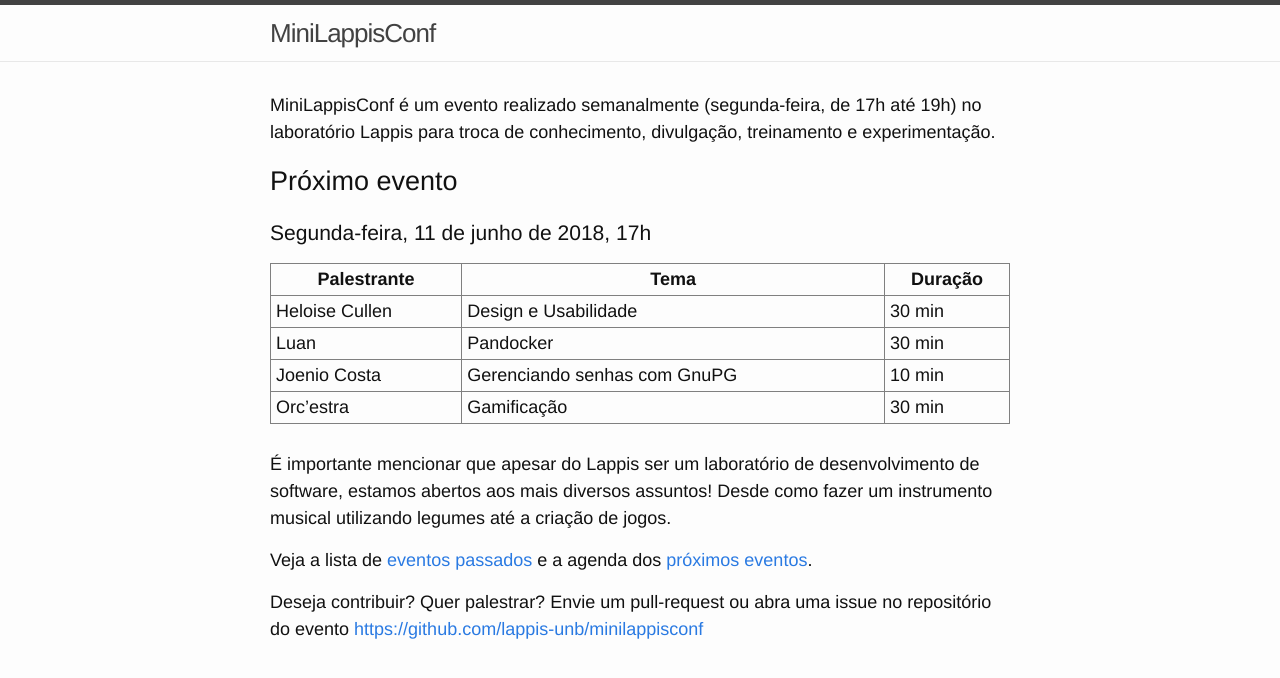
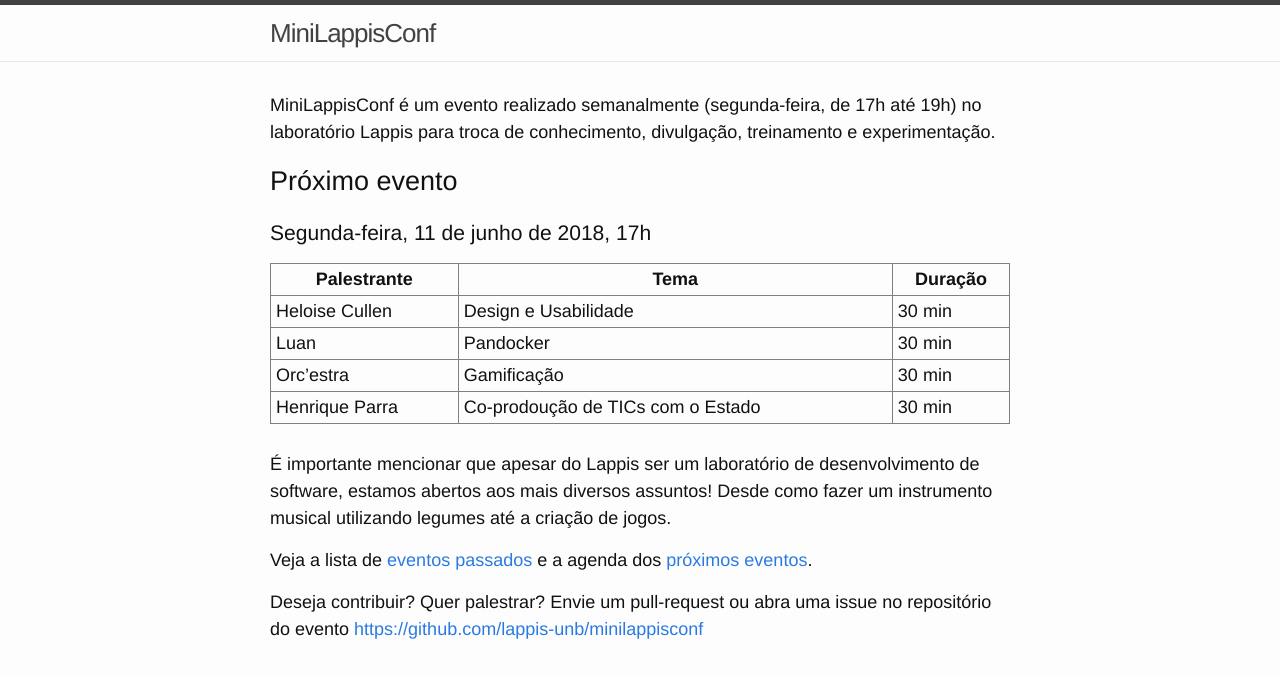
Before and after one commit to lappis-unb/MiniLappisConf, a Jekyll site: the page built from index.md, in a window 1280 px wide. Shown: the top 678 px of the page. Built offline with Jekyll 4.4.1, drawn with Linux system fonts in a browser that asks for light colours.

Commit message:
adicionando na agenda de hoje (11/06) palestra de Henrique Parra

```diff
--- a/index.md
+++ b/index.md
@@ -14,8 +14,8 @@ e experimentação.
 | --------------- | --------------------------------------- | ------- |
 | Heloise Cullen  | Design e Usabilidade                    | 30 min  |
 | Luan            | Pandocker                               | 30 min  |
-| Joenio Costa    | Gerenciando senhas com GnuPG            | 10 min  |
 | Orc'estra       | Gamificação                             | 30 min  |
+| Henrique Parra  | Co-prodoução de TICs com o Estado       | 30 min  |
 
 <br/>
 É importante mencionar que apesar do Lappis ser um laboratório de
```
Also changed, not shown: agenda.md (+1 -0 lines).
